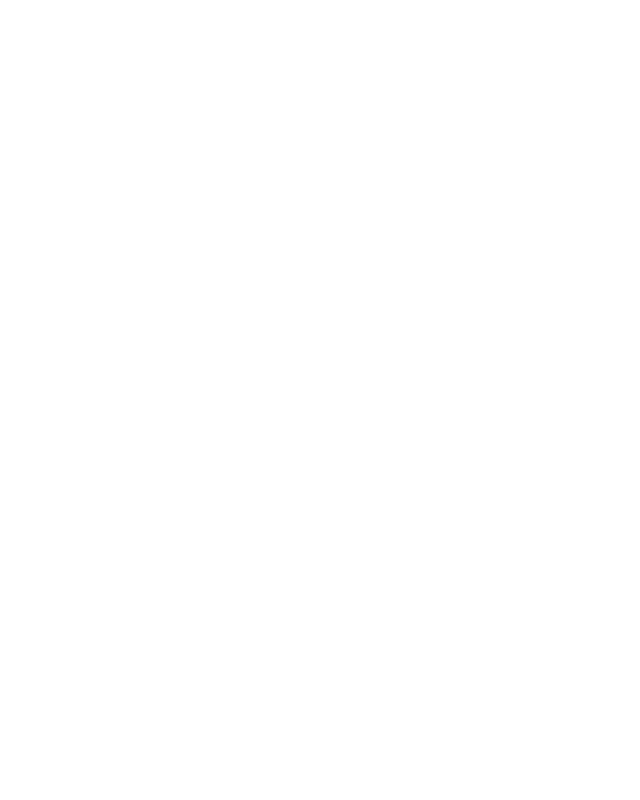
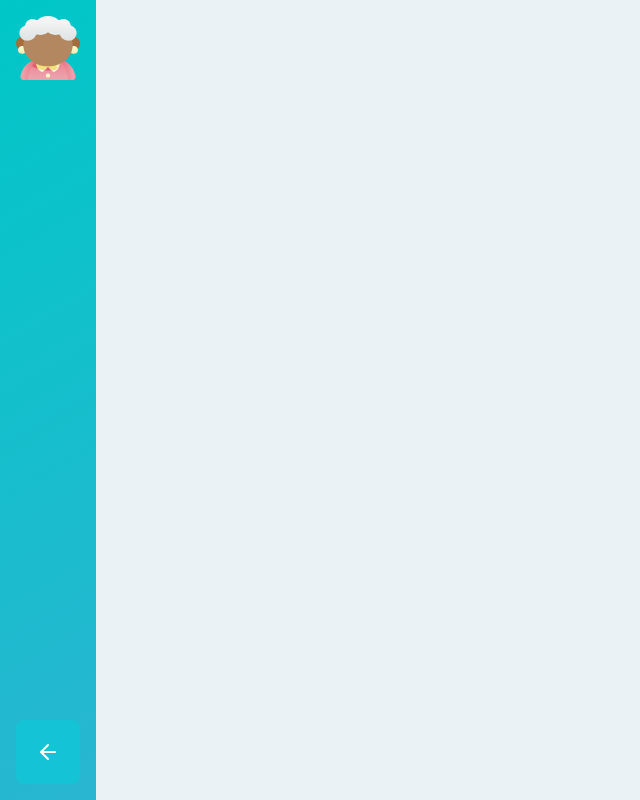
Before and after one commit to gmcotta/supimpa-web, a React (Create React App) app: page /create in a window 1280 px wide. Shown: the whole page, without its empty margins (0-640 px from the left). Built offline with nearby package versions, Linux system fonts and the light colour scheme.

Commit message:
Creating create institution page and default template

```diff
--- /dev/null
+++ b/src/pages/CreateInstitution/index.tsx
@@ -0,0 +1,15 @@
+import React from 'react';
+
+import Sidebar from '../../components/Sidebar';
+
+import { Container } from './styles';
+
+const CreateInstitution: React.FC = () => {
+  return (
+    <Container>
+      <Sidebar />
+    </Container>
+  );
+};
+
+export default CreateInstitution;
--- /dev/null
+++ b/src/pages/CreateInstitution/styles.ts
@@ -0,0 +1,8 @@
+import styled from 'styled-components';
+
+export const Container = styled.div`
+  background-color: var(--color-background);
+  max-width: 100vw;
+  min-height: 100vh;
+  padding: 8rem 0;
+`;
--- a/src/pages/InstitutionDetails/index.tsx
+++ b/src/pages/InstitutionDetails/index.tsx
@@ -4,14 +4,12 @@
 import { FaWhatsapp } from 'react-icons/fa';
 import { FiClock, FiInfo } from 'react-icons/fi';
 
-import Sidebar from '../../components/Sidebar';
+import DefaultTemplate from '../../templates/DefaultTemplate';
 
 import { retirementHomeIcon, seniorCenterIcon } from '../../utils/mapIcons';
 import api from '../../services/api';
 
 import {
-  Container,
-  InstitutionCard,
   ImagesSection,
   ImagesSelector,
   ContentSection,
@@ -67,9 +65,7 @@
   }
 
   return (
-    <Container>
-      <Sidebar />
-      <InstitutionCard>
+    <DefaultTemplate>
       <ImagesSection>
         <img
           src={institution.images[selectedImageIndex].url}
@@ -139,9 +135,7 @@
             <FiInfo size={32} />
             <div>
               <span>
-                  {institution.open_on_weekends
-                    ? 'Atendemos '
-                    : 'Não atendemos '}
+                {institution.open_on_weekends ? 'Atendemos ' : 'Não atendemos '}
               </span>
               <span>no final de semana</span>
             </div>
@@ -156,8 +150,7 @@
           Entrar em contato
         </WhatsappButton>
       </ContentSection>
-      </InstitutionCard>
-    </Container>
+    </DefaultTemplate>
   );
 };
 
--- a/src/pages/InstitutionDetails/styles.ts
+++ b/src/pages/InstitutionDetails/styles.ts
@@ -4,21 +4,6 @@
 type WorkOnWeekendCardProps = {
   workOnWeekends: boolean;
 };
-
-export const Container = styled.div`
-  background-color: var(--color-background);
-  max-width: 100vw;
-  min-height: 100vh;
-  padding: 8rem 0;
-`;
-
-export const InstitutionCard = styled.main`
-  max-width: 80rem;
-  margin: 0 auto;
-  background-color: var(--color-background-light);
-  border-radius: 1.6rem;
-  overflow: hidden;
-`;
 
 export const ImagesSection = styled.section`
   & > img {
--- a/src/pages/MapPage/index.tsx
+++ b/src/pages/MapPage/index.tsx
@@ -103,7 +103,8 @@
           zoom={15}
           style={{ width: '100%', height: '100%' }}
           onmoveend={(event: LeafletEvent) =>
-            console.log(event.target.getBounds())}
+            console.log(event.target.getBounds())
+          }
         >
           <TileLayer
             url={`https://api.mapbox.com/styles/v1/mapbox/light-v10/tiles/256/{z}/{x}/{y}@2x?access_token=${process.env.REACT_APP_MAPBOX_TOKEN}`}
@@ -133,7 +134,7 @@
           ))}
         </Map>
       </MapContainer>
-      <Link to="/">
+      <Link to="/create">
         <MdAdd size={40} />
       </Link>
     </Container>
--- a/src/routes.tsx
+++ b/src/routes.tsx
@@ -4,6 +4,7 @@
 import HomePage from './pages/HomePage';
 import MapPage from './pages/MapPage';
 import InstitutionDetails from './pages/InstitutionDetails';
+import CreateInstitution from './pages/CreateInstitution';
 
 const Routes: React.FC = () => {
   return (
@@ -12,6 +13,7 @@
         <Route path="/" exact component={HomePage} />
         <Route path="/map" exact component={MapPage} />
         <Route path="/institutions/:id" exact component={InstitutionDetails} />
+        <Route path="/create" exact component={CreateInstitution} />
       </Switch>
     </BrowserRouter>
   );
--- /dev/null
+++ b/src/templates/DefaultTemplate/index.tsx
@@ -0,0 +1,15 @@
+import React from 'react';
+import Sidebar from '../../components/Sidebar';
+
+import { Container, Card } from './styles';
+
+const DefaultTemplate: React.FC = ({ children }) => {
+  return (
+    <Container>
+      <Sidebar />
+      <Card>{children}</Card>
+    </Container>
+  );
+};
+
+export default DefaultTemplate;
--- /dev/null
+++ b/src/templates/DefaultTemplate/styles.ts
@@ -0,0 +1,16 @@
+import styled from 'styled-components';
+
+export const Container = styled.div`
+  background-color: var(--color-background);
+  max-width: 100vw;
+  min-height: 100vh;
+  padding: 8rem 0;
+`;
+
+export const Card = styled.main`
+  max-width: 80rem;
+  margin: 0 auto;
+  background-color: var(--color-background-light);
+  border-radius: 1.6rem;
+  overflow: hidden;
+`;
```
Also changed, not shown: .eslintrc.json. Lines whose indentation alone changed are shown as unchanged.
